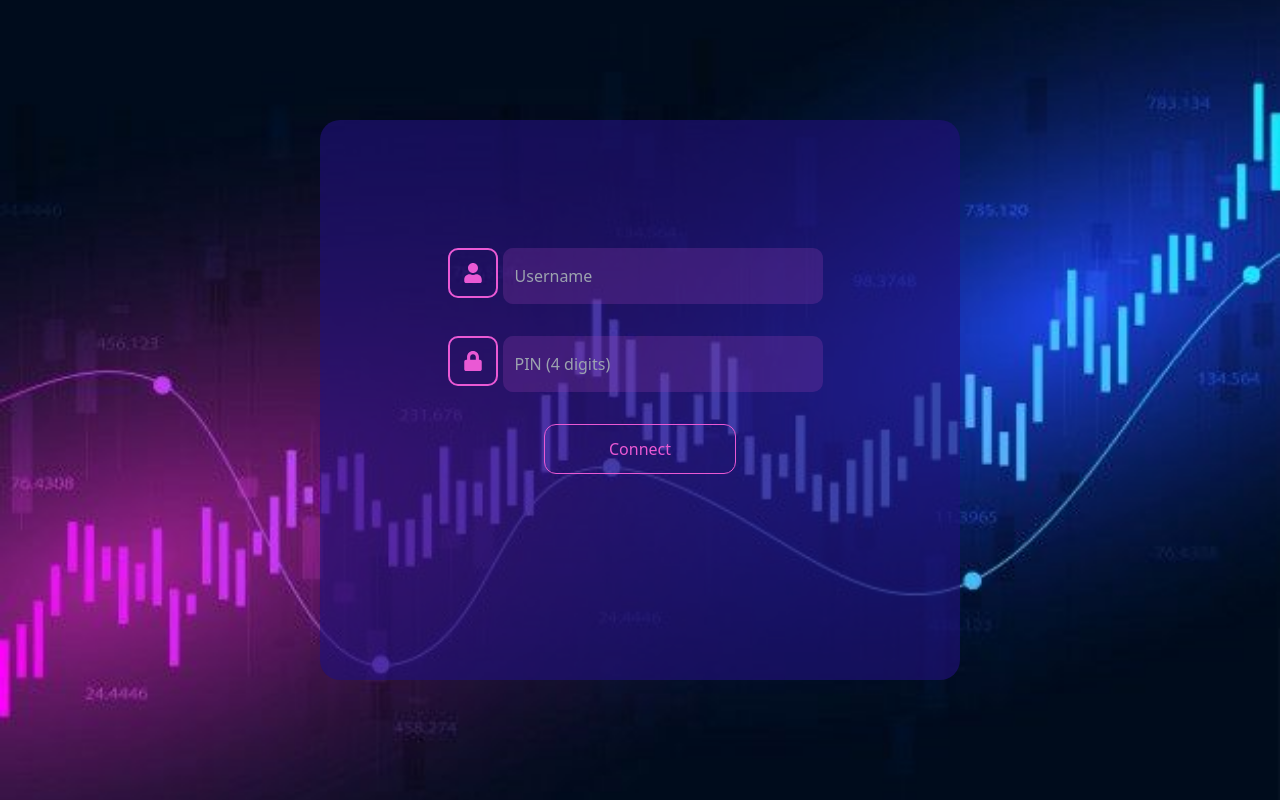
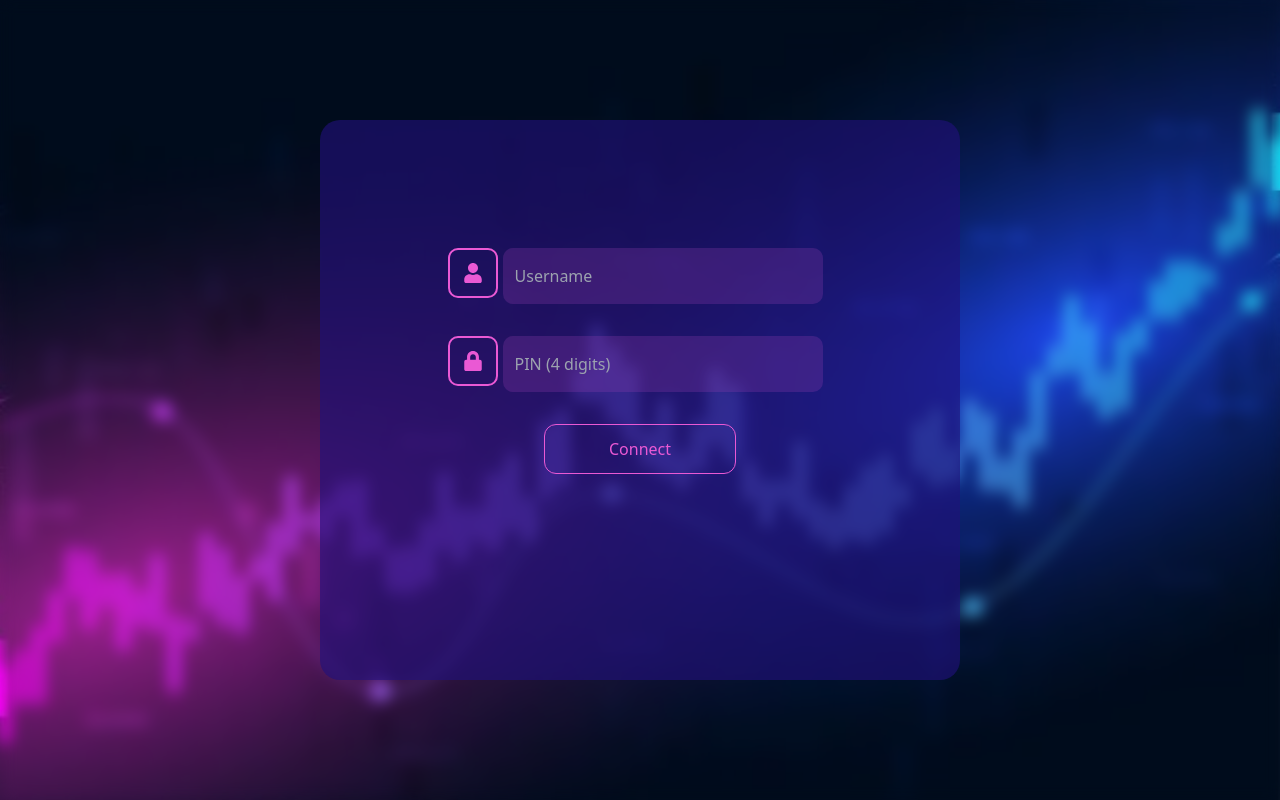
Before and after one commit to OUTER-DEV/frontend, a React (Create React App) app: page /login in a window 1280 px wide. Built offline with nearby package versions, Linux system fonts and the light colour scheme.

Commit message:
Update loading.css

```diff
--- a/src/components/loading.css
+++ b/src/components/loading.css
@@ -1,3 +1,20 @@
 body{
 
+    background-image: url(/public/Bg.png);
+
+
 }
+
+body::before {
+
+    content: "";
+  background-image: inherit;
+  background-size: inherit;
+  filter: blur(8px);
+  position: absolute;
+  top: 0;
+  right: 0;
+  bottom: 0;
+  left: 0;
+  z-index: -1;
+}
```
